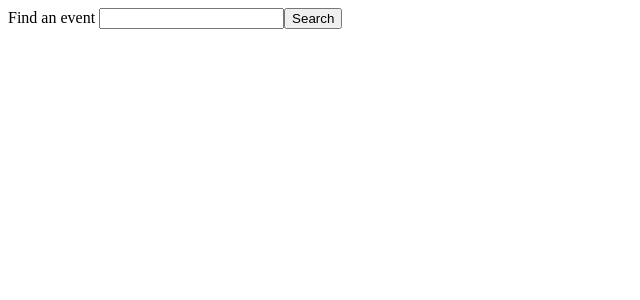
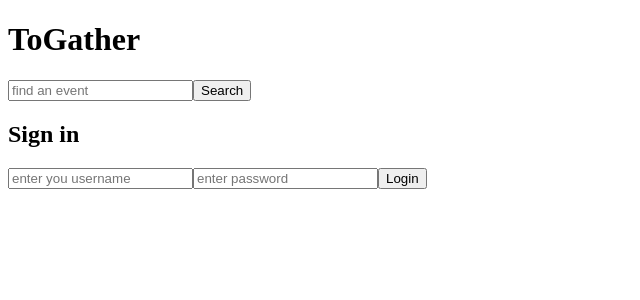
Before and after one commit to ToGatherLDAM/togatherldam, a React app: page / in a window 1280 px wide. Shown: the top 300 px of the page, without its empty margins (0-640 px from the left). Built offline with nearby package versions, Linux system fonts and the light colour scheme; the HTML template or start-up script is replaced by a standard one.

Commit message:
added/stole css to the search component

```diff
--- a/client/src/components/Login.jsx
+++ b/client/src/components/Login.jsx
@@ -23,12 +23,11 @@ class LogIn extends React.Component {
   render() {
     return (
       <div>
-        <h1 id='signInTitle'>ToGather</h1>
-        <form class='signInForm'>
-          <h2 class='signInTittle'>Sign in</h2>
-          <input class='signInInput' type="text" ref="username" placeholder="enter you username" />
-          <input class='signInInput' type="password" ref="password" placeholder="enter password" />
-          <input class='signInInput loginButton' type="submit" value="Login" />
+        <form className='signInForm'>
+          <h2 className='signInTittle'>Sign in</h2>
+          <input className='signInInput' type="text" ref="username" placeholder="enter you username" />
+          <input className='signInInput' type="password" ref="password" placeholder="enter password" />
+          <input className='signInInput loginButton' type="submit" value="Login" />
         </form>
       </div>
     );
--- a/client/src/components/Search.jsx
+++ b/client/src/components/Search.jsx
@@ -23,9 +23,10 @@ class Search extends React.Component {
 
   render() {
     return (
-      <div>
-        Find an event <input value={this.state.terms} onChange={this.onChange} />
-        <button onClick={this.search}> Search </button>
+      <div id='search'>
+      <h1 id='signInTitle'>ToGather</h1>
+        <input className="searchBar" value={this.state.terms} onChange={this.onChange} placeholder="find an event"/>
+        <button className="searchButton" onClick={this.search}> Search </button>
       </div>);
   }
 }
--- a/client/src/index.jsx
+++ b/client/src/index.jsx
@@ -2,6 +2,7 @@ import React from 'react';
 import ReactDOM from 'react-dom';
 import axios from 'axios';
 import Search from './components/Search.jsx';
+import Login from './components/Login.jsx';
 
 class App extends React.Component {
   constructor(props) {
@@ -17,6 +18,7 @@ class App extends React.Component {
     return (
       <div>
        <Search />
+       <Login />
       </div>
     );
   }
```
Also changed, not shown: 1 other file (tests, documents, lock files or other folders).
